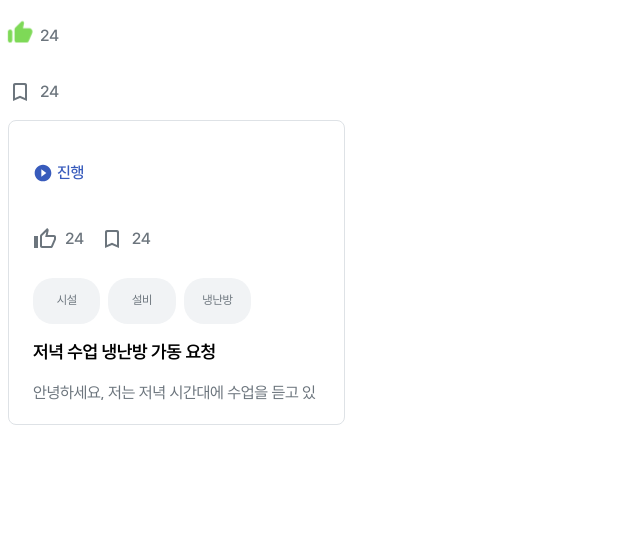
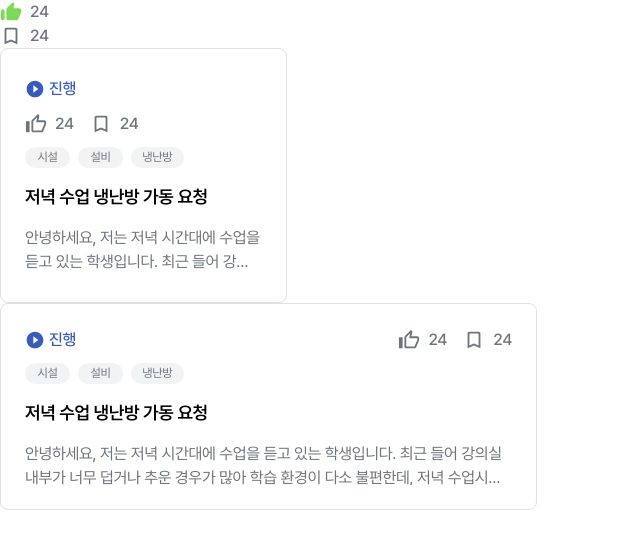
Before and after one commit to waieiches/SM-137-Frontend, a React (Vite) app: page / in a window 1280 px wide. Both pictures are taken after a click on the icon 20 px from the left and 36 px from the top of the page. Shown: the top 548 px of the page, without its empty margins (0-640 px from the left). Built offline with nearby package versions, Linux system fonts and the light colour scheme.

Commit message:
fix : 애니메이션 발생시 부모 요소의 배치에 영향을 주지 않도록 수정한다

```diff
--- a/src/App.tsx
+++ b/src/App.tsx
@@ -1,5 +1,6 @@
 import ContentBox from "./components/content/ContentBox";
 import Interaction from "./components/interaction/Interaction";
+import "./reset.css";
 
 function App() {
   return (
@@ -7,6 +8,7 @@ function App() {
       <Interaction type="thumbUp" />
       <Interaction type="scrap" />
       <ContentBox type="small" />
+      <ContentBox type="large" />
     </>
   );
 }
--- a/src/components/interaction/Interaction.tsx
+++ b/src/components/interaction/Interaction.tsx
@@ -15,9 +15,14 @@ const Container = styled.div`
   gap: 0.5rem;
   align-items: center;
 `;
+const IconWrapper = styled(motion.div)`
+  display: inline-block;
+  width: 22px;
+  height: 22px;
+`;
 const UnClickIcon = styled(SvgIcon)<SvgIconProps>`
-  width: 24px;
-  height: 24px;
+  width: 22px;
+  height: 22px;
   fill: var(--gray5-lowText);
   cursor: pointer;
   &:hover {
@@ -25,8 +30,8 @@ const UnClickIcon = styled(SvgIcon)<SvgIconProps>`
   }
 `;
 const ClickIcon = styled(SvgIcon)<SvgIconProps>`
-  width: 24px;
-  height: 24px;
+  width: 22px;
+  height: 22px;
   fill: ${(props) => props.fill};
   cursor: pointer;
 `;
@@ -35,13 +40,14 @@ const Value = styled.pre`
 `;
 
 const clickVariants = {
-  start: { scale: 1 },
+  start: { scale: 0.8 },
   clicking: {
-    scale: 1.1,
+    scale: 1,
     transition: {
-      duration: 0.005,
+      duration: 0.1,
       type: "spring",
-      stiffness: 120,
+      stiffness: 400,
+      damping: 20,
     },
   },
 };
@@ -79,13 +85,17 @@ const Interaction = ({ type }: InteractionProps) => {
   return (
     <Container>
       {isClick ? (
-        <motion.div variants={clickVariants} initial="start" animate="clicking">
+        <IconWrapper
+          variants={clickVariants}
+          initial="start"
+          animate="clicking"
+        >
           <ClickIcon
             component={getClickIcon(type)}
             onClick={handleClick}
             sx={{ fill: getFill(type) }}
           />
-        </motion.div>
+        </IconWrapper>
       ) : (
         <UnClickIcon component={getIcon(type)} onClick={handleClick} />
       )}
```
